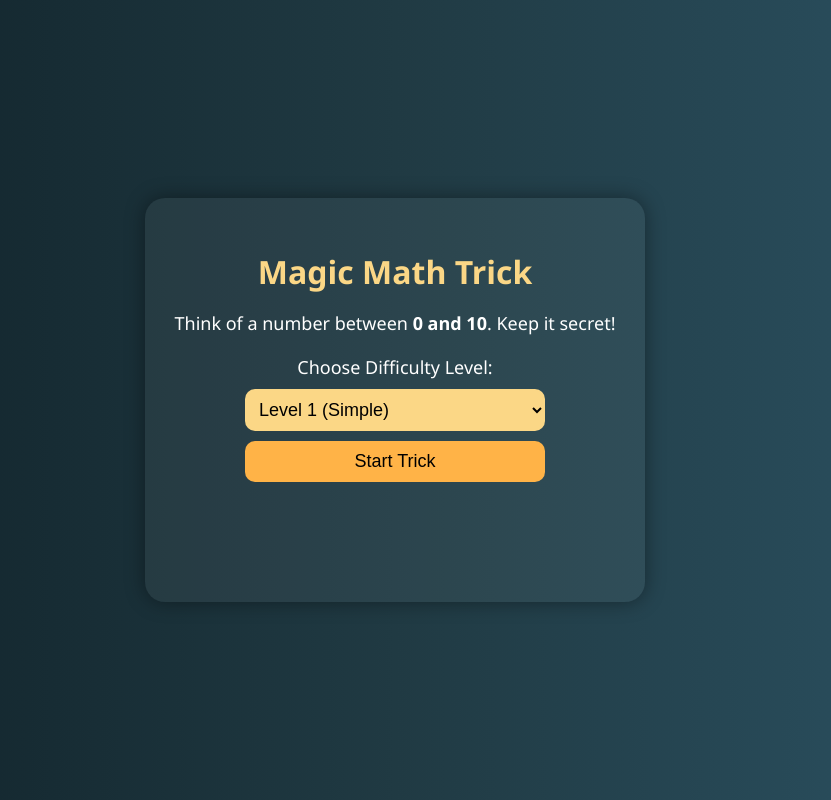
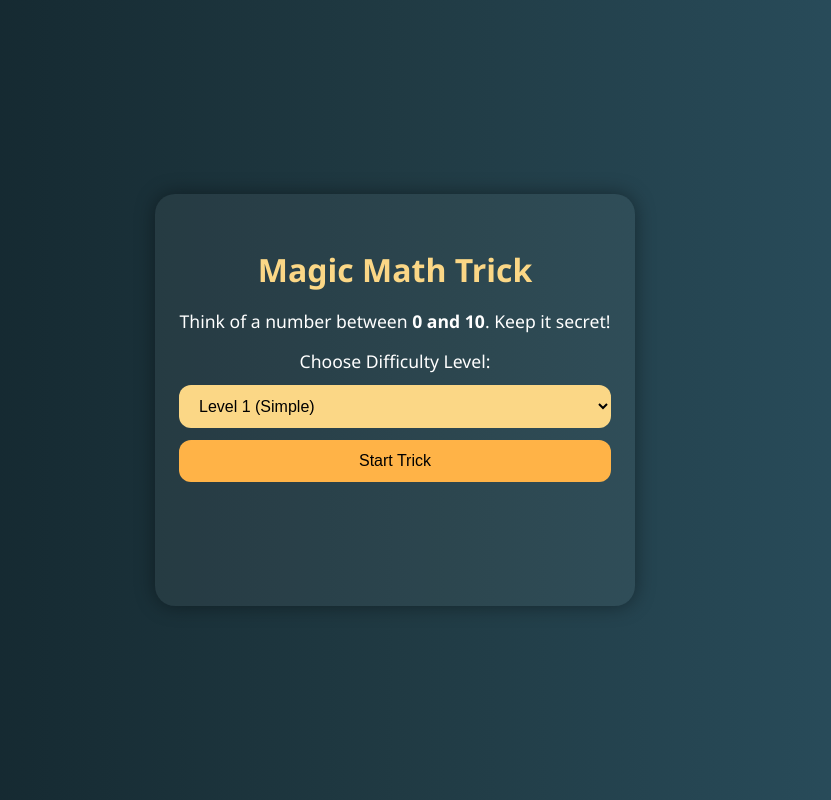
Before and after one commit to harsh1960/Magic, a plain HTML site: page index.html in a window 1280 px wide. Shown: the whole page, without its empty margins (245-1076 px from the left). Drawn offline with Linux system fonts and the light colour scheme.

Commit message:
Update index.html

```diff
--- a/index.html
+++ b/index.html
@@ -1,13 +1,18 @@
 <!DOCTYPE html>
 <html lang="en">
 <head>
-  <meta charset="UTF-8">
-  <meta name="viewport" content="width=device-width, initial-scale=1.0">
+  <meta charset="UTF-8" />
+  <meta name="viewport" content="width=device-width, initial-scale=1.0" />
   <title>Magic Math Trick</title>
   <style>
+    :root {
+      font-size: 16px;
+    }
+
     * {
       box-sizing: border-box;
     }
+
     body {
       margin: 0;
       font-family: 'Segoe UI', Tahoma, Geneva, Verdana, sans-serif;
@@ -17,67 +22,75 @@
       justify-content: center;
       align-items: center;
       min-height: 100vh;
-      padding: 10px;
+      padding: 1rem;
     }
+
     .container {
-      background: rgba(255,255,255,0.05);
-      padding: 30px 20px;
-      border-radius: 20px;
+      background: rgba(255, 255, 255, 0.05);
+      padding: 2rem 1.5rem;
+      border-radius: 1.25rem;
       width: 100%;
-      max-width: 500px;
-      box-shadow: 0 0 20px rgba(0,0,0,0.4);
+      max-width: 480px;
+      box-shadow: 0 0 20px rgba(0, 0, 0, 0.4);
       text-align: center;
       animation: fadeIn 1s ease-in-out;
     }
+
     h1 {
-      font-size: 6vw;
-      margin-bottom: 10px;
+      font-size: 2rem;
+      margin-bottom: 0.75rem;
       color: #fbd786;
     }
+
     p, label {
-      font-size: 4vw;
-      margin-bottom: 20px;
+      font-size: 1.1rem;
+      margin-bottom: 1rem;
     }
+
     select, button {
-      padding: 10px;
-      font-size: 4vw;
-      width: 90%;
-      max-width: 300px;
+      padding: 0.75rem 1rem;
+      font-size: 1rem;
+      width: 100%;
       border: none;
-      border-radius: 10px;
-      margin: 10px auto;
-      display: block;
+      border-radius: 0.75rem;
+      margin-top: 0.75rem;
       cursor: pointer;
     }
+
     select {
       background-color: #fbd786;
       color: #000;
     }
+
     button {
       background-color: #ffb347;
       color: #000;
       transition: background 0.3s;
     }
+
     button:hover {
       background-color: #ffcc70;
     }
+
     #message {
-      font-size: 5vw;
-      margin-top: 30px;
+      font-size: 1.3rem;
+      margin-top: 2rem;
       min-height: 60px;
     }
-    @media (min-width: 600px) {
-      h1 { font-size: 32px; }
-      p, label, select, button, #message { font-size: 18px; }
+
+    @keyframes fadeIn {
+      from {
+        opacity: 0;
+        transform: translateY(20px);
       }
-    @keyframes fadeIn {
-      from { opacity: 0; transform: translateY(20px); }
-      to { opacity: 1; transform: translateY(0); }
+      to {
+        opacity: 1;
+        transform: translateY(0);
+      }
     }
   </style>
 </head>
 <body>
-
   <div class="container">
     <h1>Magic Math Trick</h1>
     <p id="rangeNote">Think of a number between <strong>0 and 10</strong>. Keep it secret!</p>
@@ -182,6 +195,5 @@
       }
     }
   </script>
-
 </body>
 </html>
```
Lines whose indentation alone changed are shown as unchanged.
